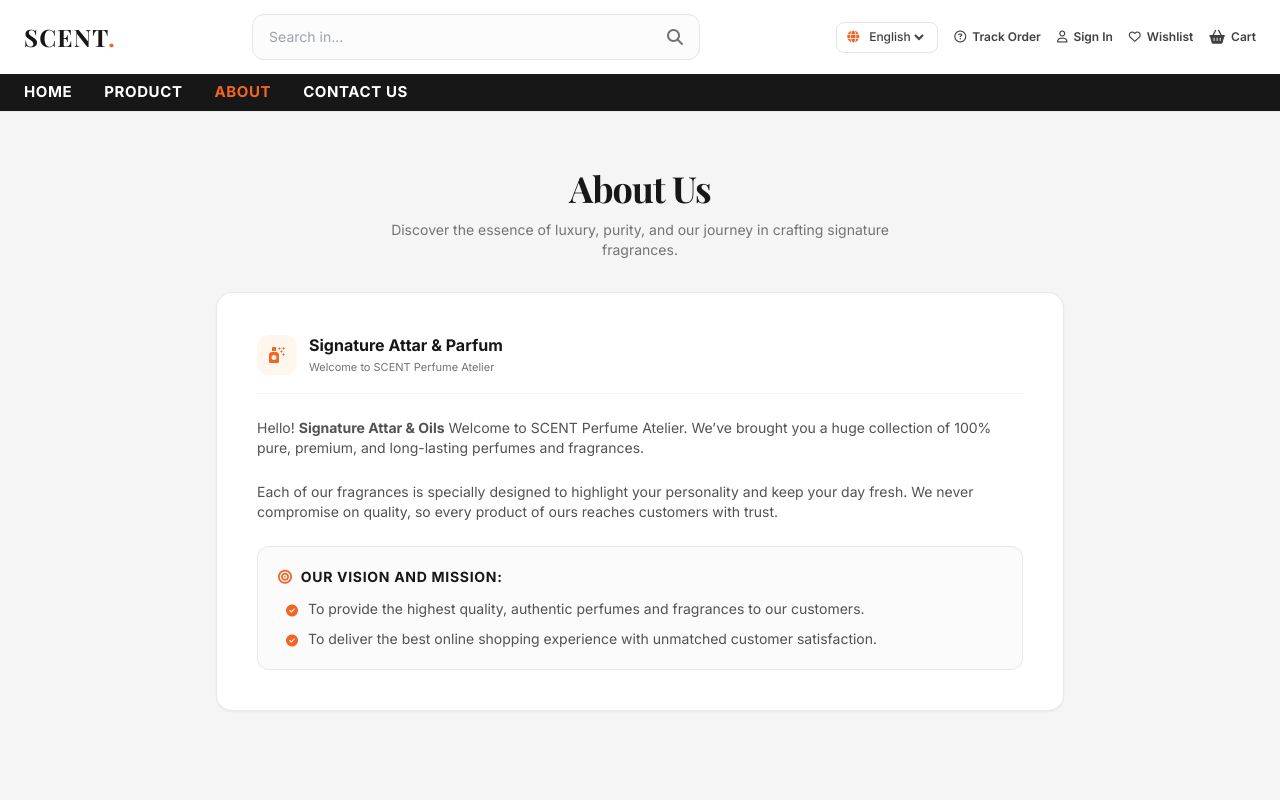
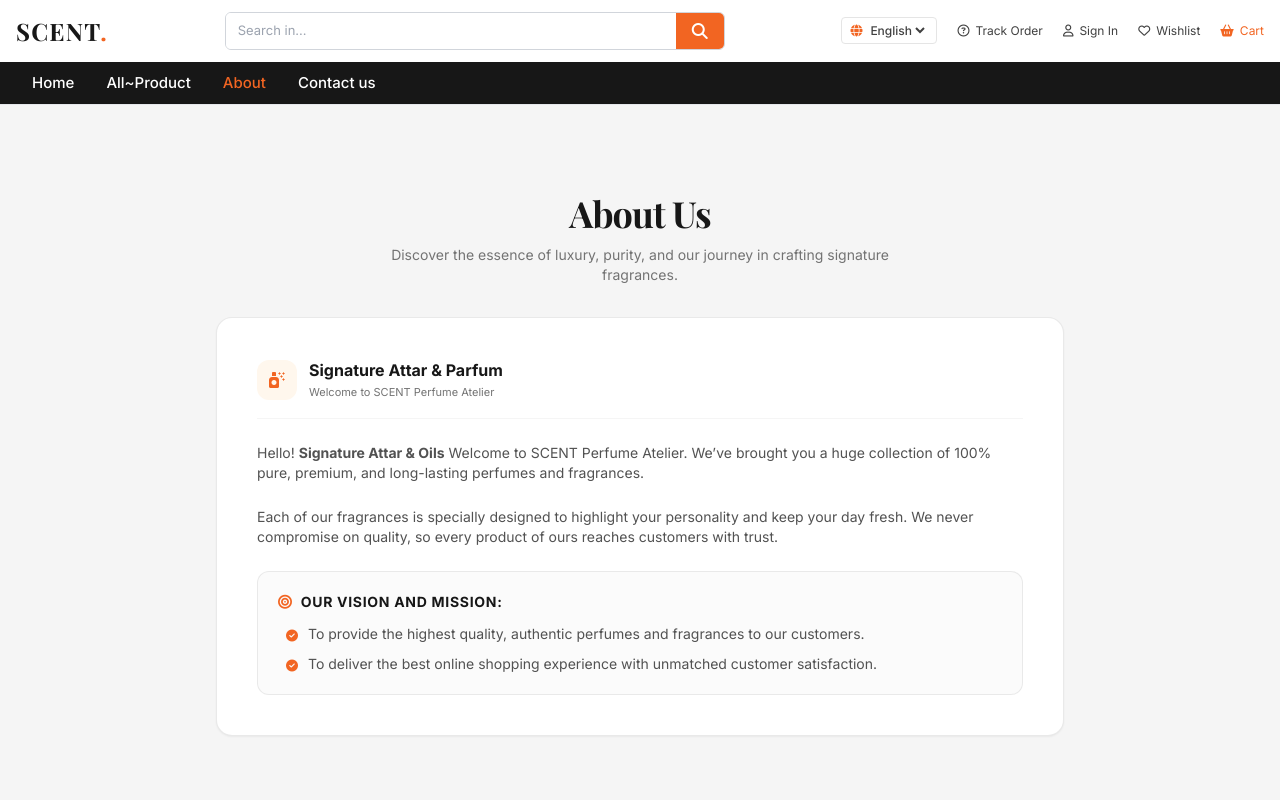
Before and after one commit to sohan-118/Project1, a website: page about.html in a window 1280 px wide. Shown: the top 800 px of the page. Drawn offline with nearby package versions, Linux system fonts and the light colour scheme; no server answers.

Commit message:
about update

```diff
--- a/about.html
+++ b/about.html
@@ -10,48 +10,47 @@
     <link rel="stylesheet" href="https://cdnjs.cloudflare.com/ajax/libs/font-awesome/6.4.0/css/all.min.css">
     <!-- Google Fonts -->
     <link href="https://fonts.googleapis.com/css2?family=Playfair+Display:wght@500;600;700&family=Inter:wght@300;400;500;600;700&display=swap" rel="stylesheet">
+    <link rel="stylesheet" href="style.css">
 </head>
 <body class="bg-neutral-100 font-['Inter'] text-neutral-800 antialiased selection:bg-[#F26522] selection:text-white">
 
     <!-- ================= CUSTOM NAVBAR ================= -->
-    <div class="custom-navbar-wrapper bg-white border-b border-neutral-200/80 sticky top-0 z-50 shadow-2xs">
-        <header class="top-header max-w-[1280px] mx-auto px-4 sm:px-6 py-3.5 flex flex-col md:flex-row items-center justify-between gap-4">
-            <!-- Logo -->
-            <a href="index.html" class="nav-logo font-['Playfair_Display'] text-2xl font-bold tracking-wider text-neutral-900">SCENT<span class="text-[#F26522]">.</span></a>
-
-            <!-- Search Bar -->
-            <div class="nav-search-wrapper flex items-center w-full md:max-w-md border border-neutral-200 rounded-xl overflow-hidden bg-neutral-50/50 focus-within:bg-white focus-within:border-[#F26522] focus-within:ring-2 focus-within:ring-[#F26522]/10 transition-all">
-                <input type="text" placeholder="Search in..." class="nav-search-input w-full px-4 py-2.5 text-xs sm:text-sm bg-transparent focus:outline-none">
-                <button class="nav-search-btn px-4 py-2.5 text-neutral-500 hover:bg-[#F26522] hover:text-white transition-colors"><i class="fa-solid fa-magnifying-glass"></i></button>
+    <div class="custom-navbar-wrapper mb-8">
+            <header class="top-header">
+                <a href="index.html" class="nav-logo">SCENT<span>.</span></a>
+                <div class="nav-search-wrapper">
+                    <input type="text" placeholder="Search in..." class="nav-search-input">
+                    <button class="nav-search-btn"><i class="fa-solid fa-magnifying-glass"></i></button>
                 </div>
 
-            <!-- Header Utilities -->
-            <div class="header-utls flex items-center flex-wrap justify-center gap-3 sm:gap-4 text-xs font-semibold text-neutral-700">
+
+                <div class="header-utls">
+                     <div class="header-utls">
             <!-- Language Switcher Added Here -->
-                <div class="flex items-center gap-1.5 border border-neutral-200 rounded-lg px-2.5 py-1.5 text-xs bg-white shadow-2xs">
+            <div class="flex items-center gap-1 border border-neutral-200 rounded px-2 py-1 text-xs bg-white">
                 <i class="fa-solid fa-globe text-[#F26522]"></i>
                 <select id="languageSelect" class="bg-transparent outline-none cursor-pointer font-medium text-neutral-700">
                     <option value="en">English</option>
                     <option value="bn">বাংলা</option>
                 </select>
             </div>
-                <a href="track-order.html" class="utl-item flex items-center gap-1.5 hover:text-[#F26522] transition-colors"><i class="fa-regular fa-circle-question"></i>Track Order</a>
-                <a href="login.html" class="utl-item flex items-center gap-1.5 hover:text-[#F26522] transition-colors"><i class="fa-regular fa-user"></i>Sign In</a>
-                <a href="wishlist.html" class="utl-item flex items-center gap-1.5 hover:text-[#F26522] transition-colors"><i class="fa-regular fa-heart"></i>Wishlist</a>
-                <a href="cart.html" class="utl-item flex items-center gap-1.5 hover:text-[#F26522] transition-colors relative">
-                    <i class="fa-solid fa-basket-shopping text-sm"></i>Cart
-                    <span class="cart-count-badge bg-[#F26522] text-white text-[10px] w-4 h-4 rounded-full flex items-center justify-center absolute -top-2 -right-3 font-bold shadow-xs">0</span>
+                    <a href="track-order.html" class="utl-item"><i class="fa-regular fa-circle-question"></i>Track Order</a>
+                    <!-- এখানে id="user-auth-link" যুক্ত করা হয়েছে -->
+                    <a href="login.html" id="user-auth-link" class="utl-item"><i class="fa-regular fa-user"></i>Sign In</a>
+                    <a href="wishlist.html" class="utl-item"><i class="fa-regular fa-heart"></i>Wishlist</a>
+                    <a href="cart.html" class="utl-item text-[#F26522]">
+                        <i class="fa-solid fa-basket-shopping"></i>Cart
+                        <span class="cart-count-badge bg-[#F26522] text-white text-[10px] w-4 h-4 rounded-full flex items-center justify-center absolute -top-2 -right-3">1</span>
                     </a>
                 </div>
+
             </header>
-
-        <!-- Menu Ribbon -->
-        <nav class="menu-ribbon bg-neutral-900 text-white">
-            <ul class="menu-container max-w-[1280px] mx-auto px-4 sm:px-6 flex items-center justify-center md:justify-start space-x-6 sm:space-x-8 py-2.5 text-xs font-bold uppercase tracking-wider">
-                <li><a href="index.html" class="menu-link hover:text-[#F26522] transition-colors text-[15px]">Home</a></li>
-                <li><a href="products.html" class="menu-link hover:text-[#F26522] transition-colors text-[15px]">Product</a></li>
-                <li><a href="about.html" class="menu-link text-[#F26522] transition-colors text-[15px]">About</a></li>
-                <li><a href="contact.html" class="menu-link hover:text-[#F26522] transition-colors text-[15px]">Contact us</a></li>
+            <nav class="menu-ribbon">
+                <ul class="menu-container">
+                    <li><a href="index.html" class="menu-link text-[15px]">Home</a></li>
+                    <li><a href="products.html" class="menu-link  text-[15px]">All~Product</a></li>
+                    <li><a href="about.html" class="menu-link text-[#F26522] text-[15px]">About</a></li>
+                    <li><a href="contact.html" class="menu-link text-[15px]">Contact us</a></li>
                 </ul>
             </nav>
         </div>
```
Also changed, not shown: contact.html (+40 -8 lines). Lines whose indentation alone changed are shown as unchanged.
